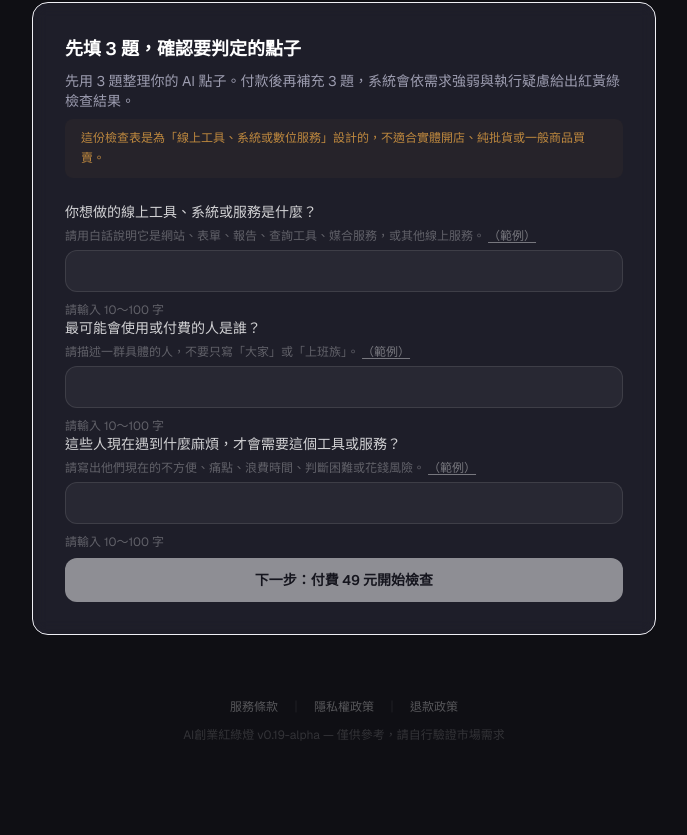
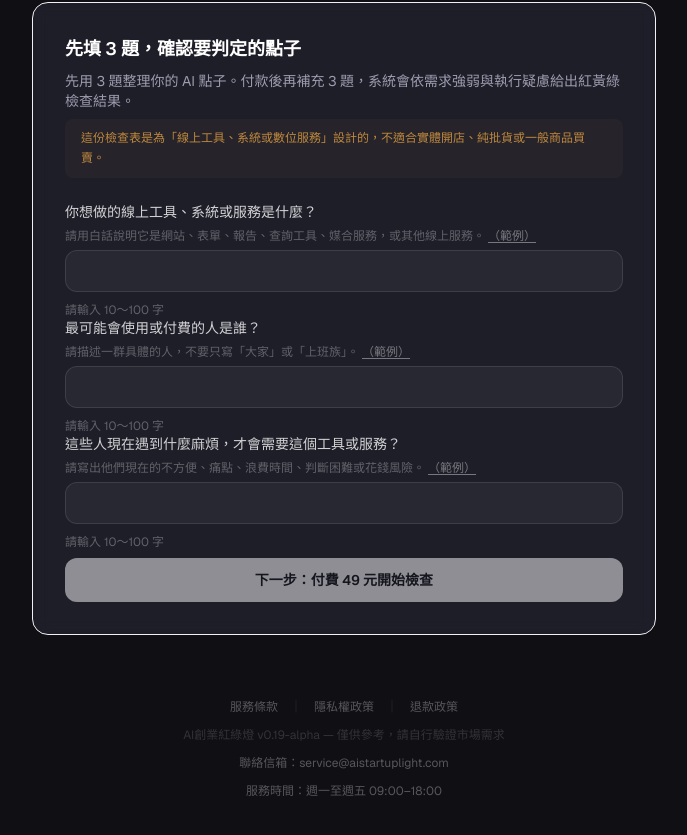
Before and after one commit to win781001-boop/ai-startup-traffic-light, a Next.js app: page / in a window 1280 px wide. Shown: the part 963-1798 px from the top of the page, without its empty margins (296-983 px from the left). Built offline with nearby package versions, Linux system fonts and the light colour scheme.

Commit message:
Add footer contact email and service hours

```diff
--- a/app/page.tsx
+++ b/app/page.tsx
@@ -517,6 +517,8 @@ export default function Home() {
             <a href="/refund" className="text-white/30 hover:text-white/60 transition">退款政策</a>
           </nav>
           <p className="text-xs text-white/15">AI創業紅綠燈 v0.19-alpha — 僅供參考，請自行驗證市場需求</p>
+          <p className="text-xs text-white/30">聯絡信箱：<a href="mailto:service@aistartuplight.com" className="text-white/30 hover:text-white/60 transition">service@aistartuplight.com</a></p>
+          <p className="text-xs text-white/30">服務時間：週一至週五 09:00–18:00</p>
         </footer>
       </div>
     </div>
--- a/app/privacy/page.tsx
+++ b/app/privacy/page.tsx
@@ -48,6 +48,8 @@ export default function PrivacyPage() {
         <footer className="mt-12 text-center space-y-3">
           <a href="/" className="inline-block text-sm text-white/40 hover:text-white/60 transition underline underline-offset-2">← 回首頁</a>
           <p className="text-xs text-white/15">AI創業紅綠燈 v0.7-alpha — 僅供參考，請自行驗證市場需求</p>
+          <p className="text-xs text-white/30">聯絡信箱：<a href="mailto:service@aistartuplight.com" className="text-white/30 hover:text-white/60 transition">service@aistartuplight.com</a></p>
+          <p className="text-xs text-white/30">服務時間：週一至週五 09:00–18:00</p>
         </footer>
       </div>
     </div>
--- a/app/refund/page.tsx
+++ b/app/refund/page.tsx
@@ -39,6 +39,8 @@ export default function RefundPage() {
         <footer className="mt-12 text-center space-y-3">
           <a href="/" className="inline-block text-sm text-white/40 hover:text-white/60 transition underline underline-offset-2">← 回首頁</a>
           <p className="text-xs text-white/15">AI創業紅綠燈 v0.7-alpha — 僅供參考，請自行驗證市場需求</p>
+          <p className="text-xs text-white/30">聯絡信箱：<a href="mailto:service@aistartuplight.com" className="text-white/30 hover:text-white/60 transition">service@aistartuplight.com</a></p>
+          <p className="text-xs text-white/30">服務時間：週一至週五 09:00–18:00</p>
         </footer>
       </div>
     </div>
--- a/app/terms/page.tsx
+++ b/app/terms/page.tsx
@@ -27,6 +27,8 @@ export default function TermsPage() {
         <footer className="mt-12 text-center space-y-3">
           <a href="/" className="inline-block text-sm text-white/40 hover:text-white/60 transition underline underline-offset-2">← 回首頁</a>
           <p className="text-xs text-white/15">AI創業紅綠燈 v0.7-alpha — 僅供參考，請自行驗證市場需求</p>
+          <p className="text-xs text-white/30">聯絡信箱：<a href="mailto:service@aistartuplight.com" className="text-white/30 hover:text-white/60 transition">service@aistartuplight.com</a></p>
+          <p className="text-xs text-white/30">服務時間：週一至週五 09:00–18:00</p>
         </footer>
       </div>
     </div>
```
